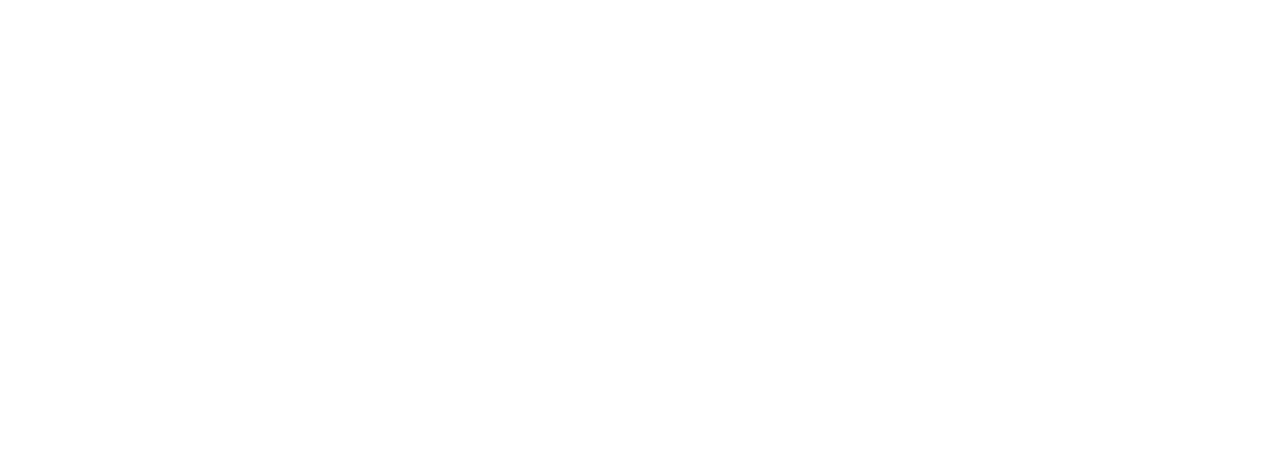
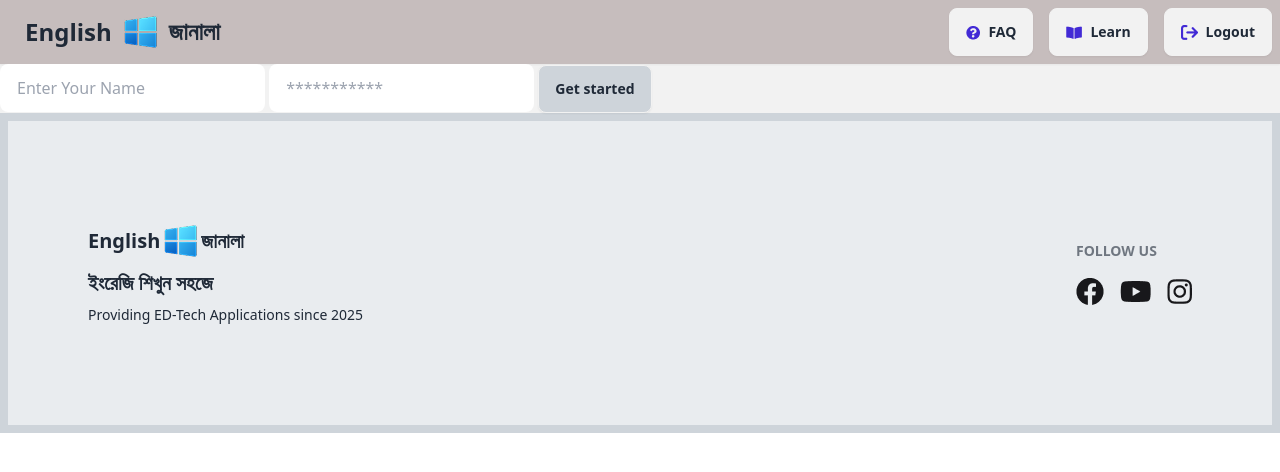
Before and after one commit to TOWHID162153/B11-Assingment-06-Final, a plain HTML site: page index.html in a window 1280 px wide. Drawn offline with nearby package versions, Linux system fonts and the light colour scheme; a web font is replaced by a local one.

Commit message:
my 2nd commit

```diff
--- a/Style/style.css
+++ b/Style/style.css
@@ -0,0 +1,10 @@
+.font-tiro {
+    font-family: "Tiro Bangla", serif;
+    font-weight: 400;
+    font-style: normal;
+  }
+  .poppins-regular {
+    font-family: "Poppins", sans-serif;
+    font-weight: 400;
+    font-style: normal;
+  }
--- a/index.html
+++ b/index.html
@@ -1,11 +1,106 @@
 <!DOCTYPE html>
-<html lang="en">
+<html lang="en" data-theme="light">
 <head>
     <meta charset="UTF-8">
     <meta name="viewport" content="width=device-width, initial-scale=1.0">
-    <title>English জানালা</title>
+    <title>English Bangla</title>
+    <!-- Manual CSS -->
+     <link rel="stylesheet" href="Style/style.css">
+    <!-- Google Font -->
+        <!-- Bangla -->
+    <link rel="preconnect" href="https://fonts.googleapis.com">
+    <link rel="preconnect" href="https://fonts.gstatic.com" crossorigin>
+    <link href="https://fonts.googleapis.com/css2?family=Tiro+Bangla:ital@0;1&display=swap" rel="stylesheet">
+        <!-- English -->
+    <link rel="preconnect" href="https://fonts.googleapis.com">
+    <link rel="preconnect" href="https://fonts.gstatic.com" crossorigin>
+    <link href="https://fonts.googleapis.com/css2?family=Poppins:ital,wght@0,100;0,200;0,300;0,400;0,500;0,600;0,700;0,800;0,900;1,100;1,200;1,300;1,400;1,500;1,600;1,700;1,800;1,900&display=swap" rel="stylesheet">
+    <!-- DaisyUI v4-->
+    <link href="https://cdn.jsdelivr.net/npm/daisyui@4.12.23/dist/full.min.css" rel="stylesheet" type="text/css" />
+    <script src="https://cdn.tailwindcss.com"></script>
+    <!-- Tailwind CSS v4-->
+    <script src="https://unpkg.com/@tailwindcss/browser@4"></script>
+        <!-- Tailwind Custom -->
+    <script>
+        tailwind.config = {
+            theme: {
+                extend: {
+
+                    colors: {
+                        clifford: '#da373d',
+                        'btn-clr': '#ced4da',
+                        'info-clr': '#585858',
+                    }
+                }
+            }
+        }
+    </script>
 </head>
-<body>
+<body class="font-poppins text-base bg-base-200">
+    <!-- Header -->
+    <header>
+        <!-- Navbar -->
+        <div class="navbar bg-[#C6BDBD] shadow-sm">
+                <!-- Logo -->
+            <div class="navbar-start">
+              <a class="btn btn-ghost text-2xl font-bold">English <img src="assets/logo.png" alt="logo"> <span class="font-tiro text-2xl font-bold">জানালা</span> </a>
+            </div>
+                <!-- Buttons -->
+            <div class="navbar-end">
+                <!-- FAQ -->
+              <a class="btn"><img src="assets/fa-circle-question.png" alt="fa-circle-question"> FAQ</a>
+                <!-- Learn -->
+              <a class="btn ml-4"><img src="assets/fa-book-open.png" alt="fa-book-open"> Learn</a>
+                <!-- Logout -->
+              <a class="btn ml-4"><img src="assets/fa-arrow-right-from-bracket.png" alt="fa-arrow-right-from-bracket">Logout</a>
+            </div>
+        </div>
+        <!-- Banner Part -->
+         <div class="md:container mx-auto">
+            <h2></h2>
+            <p></p>
 
+            <div>
+                <input type="text" placeholder="Enter Your Name" class="input input-neutral"/>
+                <input type="text" placeholder="***********" class="input input-neutral"/>
+                <a href="btn"></a>
+                <a class="btn bg-btn-clr">Get started</a>
+            </div>
+         </div>
+    </header>
+    <!-- MAIN -->
+    <main  class="md:container mx-auto">
+
+
+    </main>
+    <!-- FOOTER -->
+    <footer class="footer flex items-center sm:footer-horizontal bg-[#e9ecef] text-base-content font-poppins-regular border-8 border-[#ced4da] py-25 px-20">
+        <!-- Left Part -->
+        <nav class="flex-1">
+          <div class="font-bold text-xl flex items-center">
+            English
+            <img src="assets/logo.png" alt="logo">
+            <span class="font-tiro font-bold">জানালা</span>
+          </div>
+          <a class="link link-hover font-tiro font-bold text-xl">ইংরেজি শিখুন সহজে</a>
+          <a class="link link-hover text-sm">Providing ED-Tech Applications since 2025</a>
+        </nav>
+        <!-- Right Part -->
+        <nav>
+          <h6 class="text-sm footer-title color-[#18181B]">Follow us</h6>
+          <div class="grid grid-flow-col gap-4 items-center">
+            <a>
+              <img src="assets/fb-thumb.png" alt="fb-thumb">
+            </a>
+            <a>
+              <img src="assets/youtube-thumb.png" alt="youtube-thumb">
+            </a>
+            <a>
+                <img src="assets/instagram-thumb.png" alt="instagram-thumb">
+              </a>
+          </div>
+        </nav>
+      </footer>
+    <script src="JavaScript/fetch.js"></script>
 </body>
 </html>
```
Also changed, not shown: assets/alert-error.png (added), assets/fa-arrow-right-from-bracket.png (added), assets/fa-book-open.png (added), assets/fa-circle-question.png (added), assets/fb-thumb.png (added), assets/github-thumb.png (added), assets/hero-student.png (added), assets/instagram-thumb.png (added), assets/logo.png (added), assets/youtube-thumb.png (added), 1 other file.
